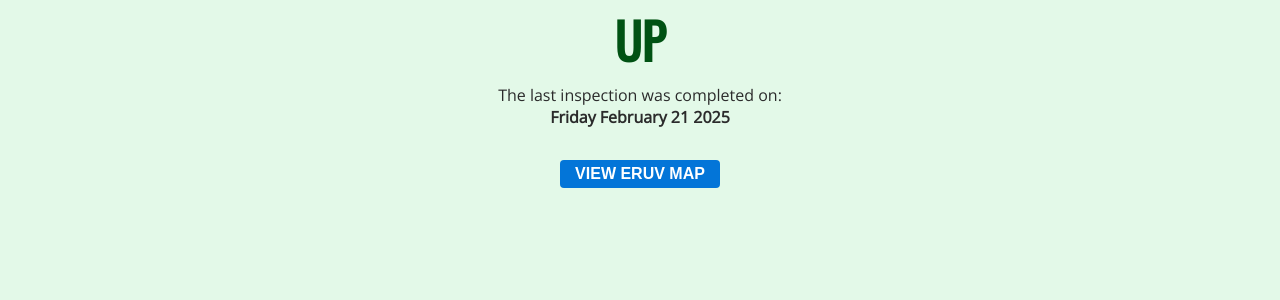
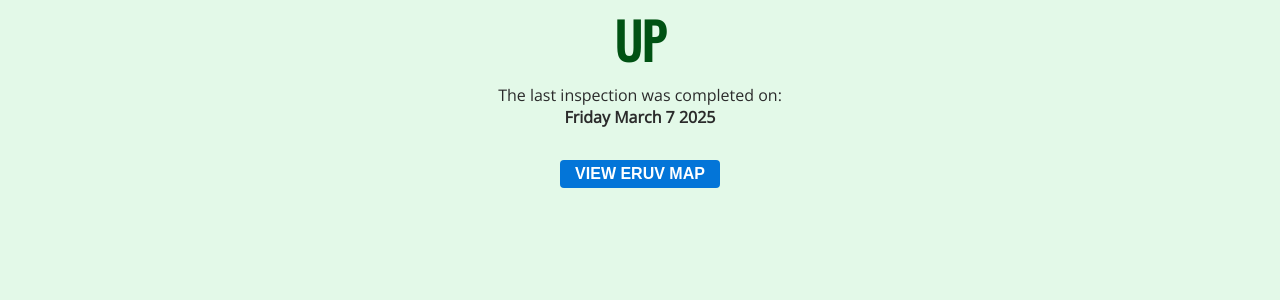
Before and after one commit to MisterGlass/eiruv, a Jekyll site: the page built from docs/index.md, in a window 1280 px wide. Shown: the part 132-432 px from the top of the page. Built offline with Jekyll 4.4.1, drawn with Linux system fonts in a browser that asks for light colours; our own code applies the rules of GitHub Pages for plain Markdown files.

Commit message:
Update eruv_status.yml

```diff
--- a/docs/_data/eruv_status.yml
+++ b/docs/_data/eruv_status.yml
@@ -1,3 +1,3 @@
 status: "Up"
-date: "Friday February 21 2025"
+date: "Friday March 7 2025"
 details: ""
```
